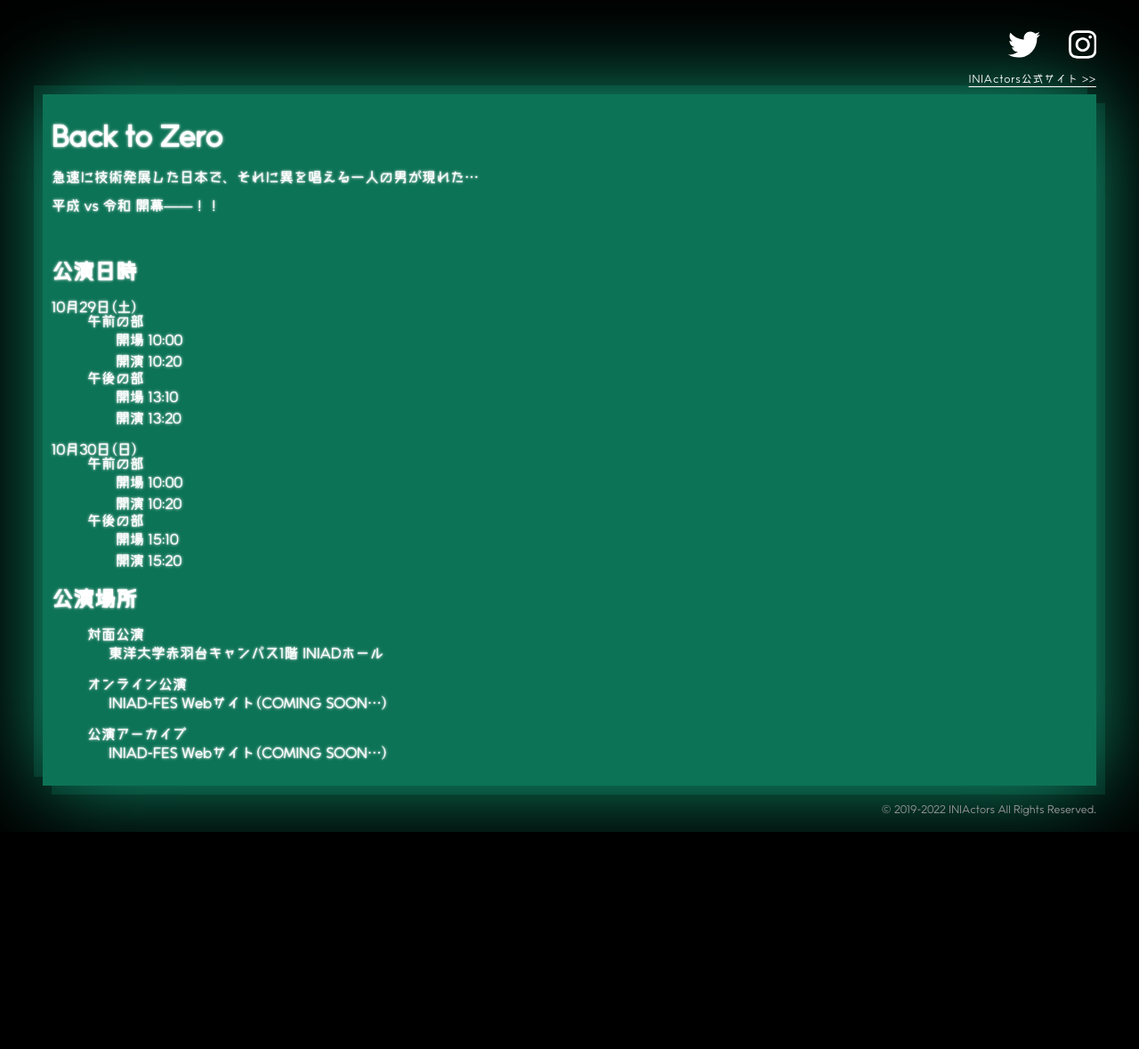
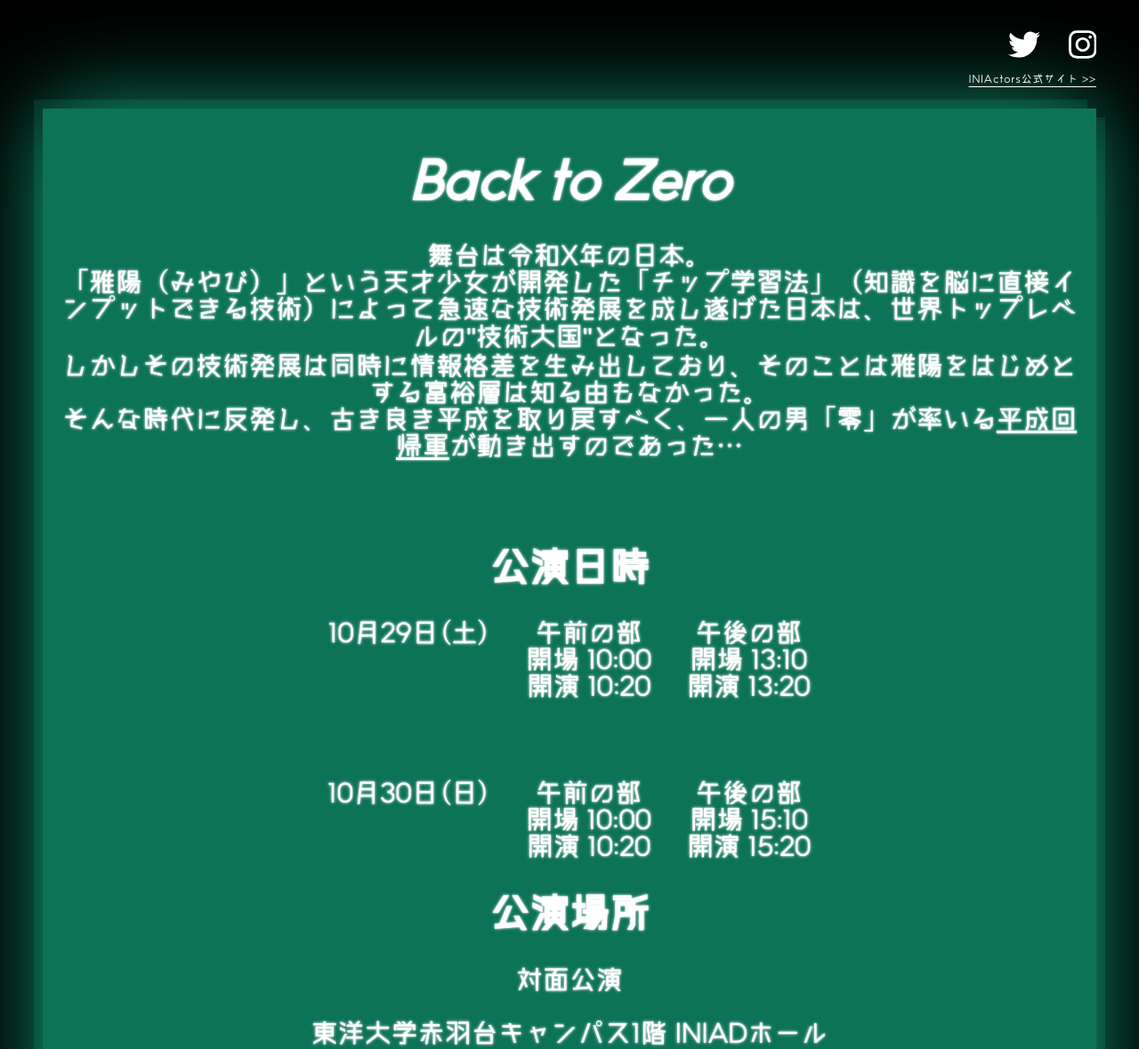
Before and after one commit to iniactors/iniactors.github.io, a website built with Vite: page src/btz-2022/about.html in a window 1280 px wide. Shown: the top 1179 px of the page at 89% size. Before the commit the page ends 935 px from the top, so only its background shows below. Built offline with nearby package versions, Linux system fonts and the light colour scheme; a web font is replaced by a local one.

Commit message:
レイアウトの調整
見やすいように文字のレイアウトを調整しました。

```diff
--- a/src/btz-2022/about.html
+++ b/src/btz-2022/about.html
@@ -84,40 +84,41 @@
         <a href="/">INIActors公式サイト >></a>
       </div>
     </header>
+    <br>
     <div class="about">
-      <h1>Back to Zero</h1>
-      <p>急速に技術発展した日本で、それに異を唱える一人の男が現れた…</p>
-      <p>平成 vs 令和 開幕——！！</p>
+      <h1 class="title">Back to Zero</h1>
+      <p>舞台は令和X年の日本。<br>
+        「雅陽（みやび）」という天才少女が開発した「チップ学習法」（知識を脳に直接インプットできる技術）によって急速な技術発展を成し遂げた日本は、世界トップレベルの"技術大国"となった。<br>
+        しかしその技術発展は同時に情報格差を生み出しており、そのことは雅陽をはじめとする富裕層は知る由もなかった。<br>
+        そんな時代に反発し、古き良き平成を取り戻すべく、一人の男「零」が率いる<u>平成回帰軍</u>が動き出すのであった…</p>
       <br>
       <h2 class="test">公演日時</h2>
-      <dl>
-        <dt>10月29日(土)<dt>
-            <dd>午前の部 <br>
-            　　開場  10:00<br>
-            　　開演  10:20</dd>
-            <dd>午後の部<br>
-            　　開場  13:10<br>
-            　　開演  13:20</dd>
+      <dl class="date">
+        <dt>10月29日(土)</dt>
+            <dd>午前の部<br>開場 10:00<br>
+            開演  10:20</dd>
+            <br>
+            <dd>午後の部<br>開場  13:10<br>
+            開演  13:20</dd></dl>
         <br>
-        <dt>10月30日(日)</dt>
-            <dd>午前の部<br>
-            　　開場  10:00<br>
-            　　開演  10:20</dd>
-
-            <dd>午後の部<br>
-            　　開場  15:10<br>
-            　　開演  15:20</dd>
+        <dl class="date">
+          <dt>10月30日(日)</dt>
+            <dd>午前の部<br>開場  10:00<br>
+            開演  10:20</dd>
+            <br>
+            <dd>午後の部<br>開場  15:10<br>
+            開演  15:20</dd>
           </dl>
       <h2 class="test">公演場所</h2>
       <dl>
-        <dd>対面公演</dd>
-          <dt>　　　　東洋大学赤羽台キャンパス1階 INIADホール</dt>
+        <p class="place">対面公演</p>
+        <p>東洋大学赤羽台キャンパス1階 INIADホール</p>
         <br>
-        <dd>オンライン公演</dd>
-            <dt>　　　　INIAD-FES Webサイト(COMING SOON…)</dt>
+        <p class="place">オンライン公演</p>
+        <p>INIAD-FES Webサイト(COMING SOON…)</p>
         <br>
-        <dd>公演アーカイブ</dd>
-            <dt>　　　　INIAD-FES Webサイト(COMING SOON…)</dt>
+        <p class="place">公演アーカイブ</p>
+        <p>INIAD-FES Webサイト(COMING SOON…)</p>
       </dl>
     </div>
     <footer>
--- a/src/btz-2022/style.css
+++ b/src/btz-2022/style.css
@@ -121,6 +121,8 @@ footer .copyright {
 /* 公演情報のスタイル */
 
 .about {
+  text-align: center;
+  font-size:30px ;
   background-color: rgba(30, 255, 191, 0.45);
   box-shadow:0 0 100px rgba(30, 255, 191, 0.6),
   10px 10px 0 rgba(30, 255, 191, 0.1),
@@ -138,3 +140,12 @@ footer .copyright {
   50%{
     text-shadow: 0 0 1px #fff, 0 0 3px #fcfcfc}
 }
+
+.date{
+  display: flex;
+  justify-content: center;
+}
+
+.title{
+  font-style: italic;
+}
```
